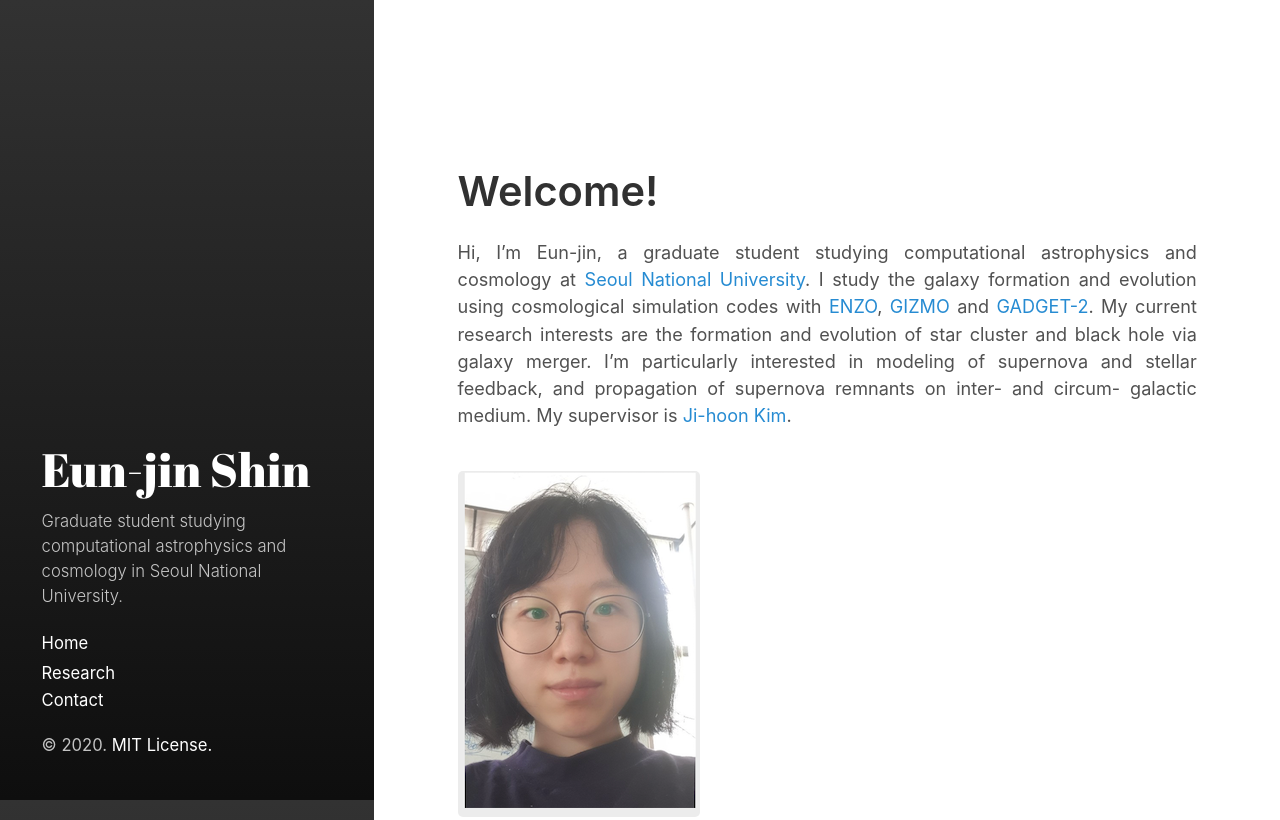
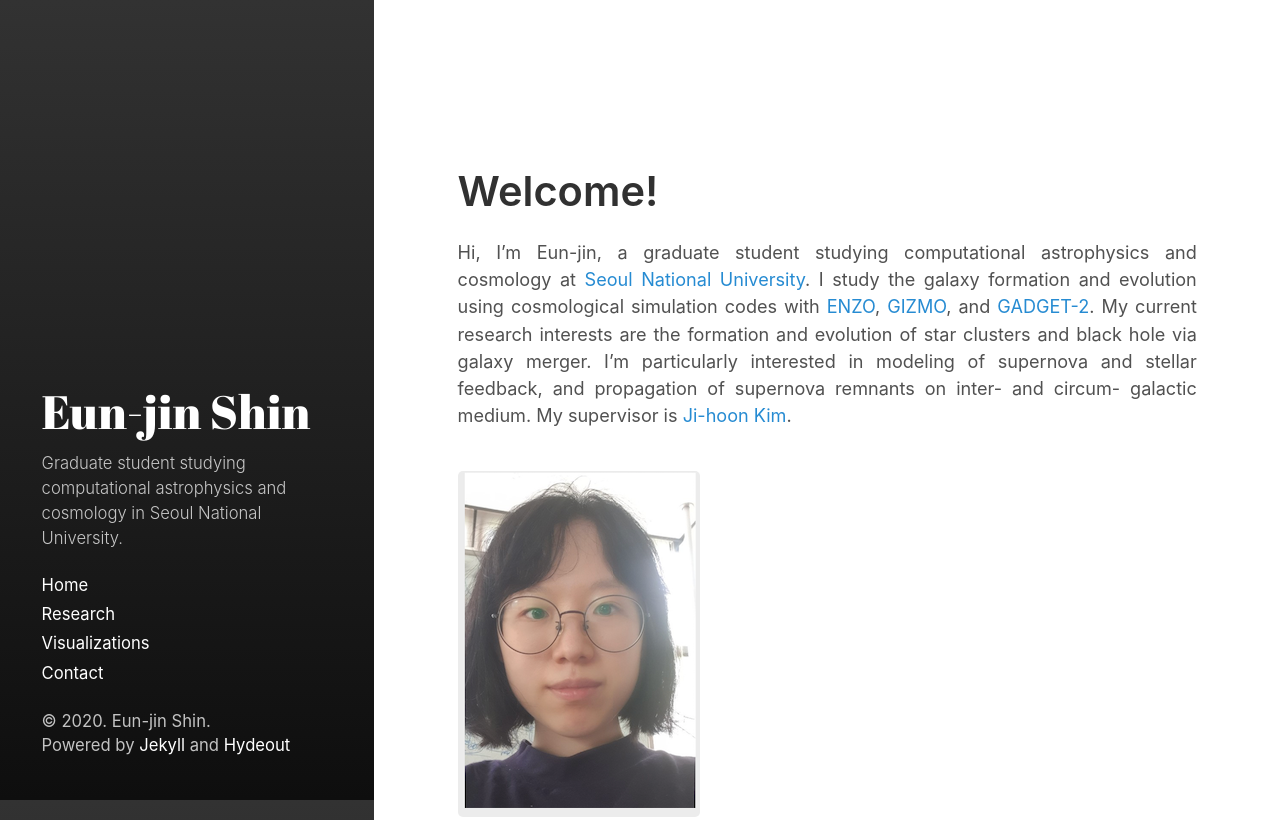
Before and after one commit to ejshin0/page, a website: page 2020/07/16/home.html in a window 1280 px wide. Shown: the top 820 px of the page. Drawn offline with Linux system fonts and the light colour scheme.

Commit message:
Add files via upload

```diff
--- a/2020/07/16/home.html
+++ b/2020/07/16/home.html
@@ -12,8 +12,8 @@
   <title>
 
       Welcome!<p>Hi, I’m Eun-jin, a graduate student studying computational astrophysics and cosmology at <a href="https://en.snu.ac.kr/">Seoul National University</a>.
-I study the galaxy formation and evolution using cosmological simulation codes with <a href="https://enzo-project.org/">ENZO</a>, <a href="http://www.tapir.caltech.edu/~phopkins/Site/GIZMO.html">GIZMO</a> and <a href="https://wwwmpa.mpa-garching.mpg.de/gadget/">GADGET-2</a>.
-My current research interests are the formation and evolution of star cluster and black hole via galaxy merger.
+I study the galaxy formation and evolution using cosmological simulation codes with <a href="https://enzo-project.org/">ENZO</a>, <a href="http://www.tapir.caltech.edu/~phopkins/Site/GIZMO.html">GIZMO</a>, and <a href="https://wwwmpa.mpa-garching.mpg.de/gadget/">GADGET-2</a>.
+My current research interests are the formation and evolution of star clusters and black hole via galaxy merger.
 I’m particularly interested in modeling of supernova and stellar feedback, and propagation of supernova remnants on inter- and circum- galactic medium.
 My supervisor is <a href="https://physics.snu.ac.kr/cosmo/index/index.html">Ji-hoon Kim</a>.
 <img src="http://ejshin0.github.io/page/images/myphoto.png" alt="placeholder" title="my photo" /></p>
@@ -110,6 +110,8 @@ My supervisor is <a href="https://physics.snu.ac.kr/cosmo/index/index.html">Ji-h
 
 
 
+      <a class="page-link "
+          href="/page/category/visualizations.html">Visualizations</a>
 
 
 
@@ -127,6 +129,18 @@ My supervisor is <a href="https://physics.snu.ac.kr/cosmo/index/index.html">Ji-h
 
 
 
+
+
+
+
+
+
+
+
+
+
+      <a class="category-link "
+          href="/page/category/contact.html">Contact</a>
 
 
 
@@ -157,7 +171,6 @@ My supervisor is <a href="https://physics.snu.ac.kr/cosmo/index/index.html">Ji-h
 
 
 
-    <a href="mailto:shinej816@snu.ac.kr">Contact</a>
 
   <nav id="sidebar-icon-links">
 
@@ -176,9 +189,8 @@ My supervisor is <a href="https://physics.snu.ac.kr/cosmo/index/index.html">Ji-h
 </nav>
 
   <p>
-  &copy; 2020.
-  <a href="/page/LICENSE.md">MIT License.</a>
-</p>
+  &copy; 2020. Eun-jin Shin. <br>
+Powered by <a href="https://jekyllrb.com/">Jekyll </a> and <a href="http://jekyllthemes.org/themes/hydeout/">Hydeout </a></p>
 
 </div>
 
@@ -198,8 +210,8 @@ My supervisor is <a href="https://physics.snu.ac.kr/cosmo/index/index.html">Ji-h
 
   <div class="post-body">
     <p>Hi, I’m Eun-jin, a graduate student studying computational astrophysics and cosmology at <a href="https://en.snu.ac.kr/">Seoul National University</a>.
-I study the galaxy formation and evolution using cosmological simulation codes with <a href="https://enzo-project.org/">ENZO</a>, <a href="http://www.tapir.caltech.edu/~phopkins/Site/GIZMO.html">GIZMO</a> and <a href="https://wwwmpa.mpa-garching.mpg.de/gadget/">GADGET-2</a>.
-My current research interests are the formation and evolution of star cluster and black hole via galaxy merger.
+I study the galaxy formation and evolution using cosmological simulation codes with <a href="https://enzo-project.org/">ENZO</a>, <a href="http://www.tapir.caltech.edu/~phopkins/Site/GIZMO.html">GIZMO</a>, and <a href="https://wwwmpa.mpa-garching.mpg.de/gadget/">GADGET-2</a>.
+My current research interests are the formation and evolution of star clusters and black hole via galaxy merger.
 I’m particularly interested in modeling of supernova and stellar feedback, and propagation of supernova remnants on inter- and circum- galactic medium.
 My supervisor is <a href="https://physics.snu.ac.kr/cosmo/index/index.html">Ji-hoon Kim</a>.
 <img src="http://ejshin0.github.io/page/images/myphoto.png" alt="placeholder" title="my photo" /></p>
```
